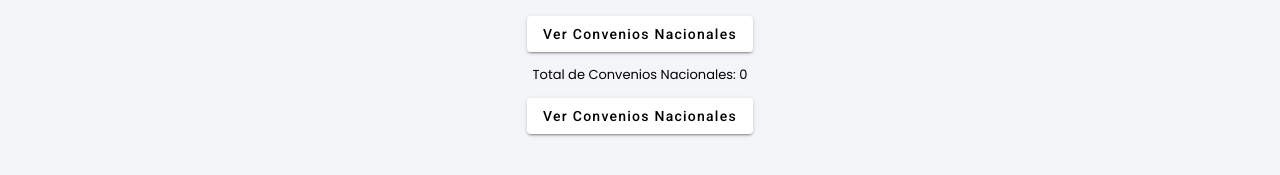
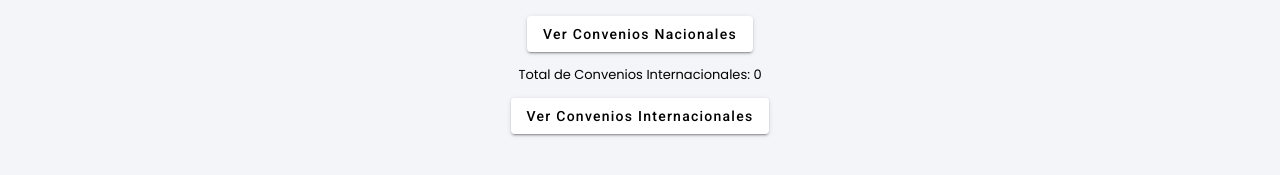
Before and after one commit to caterinne/FRONTEND, an Angular app: page /informe in a window 1280 px wide. Shown: the part 319-494 px from the top of the page. Built offline with nearby package versions, Linux system fonts and the light colour scheme; no server answers; sample sign-in values are in the browser's storage.

Commit message:
Se implementaron los informes y se arreglaron cosas pequeñas

```diff
--- a/src/app/components/informe/informe.component.html
+++ b/src/app/components/informe/informe.component.html
@@ -25,8 +25,8 @@
         <button mat-raised-button (click)="openConveniosNacionalModal()">Ver Convenios Nacionales</button>
       </div>
       <div>
-        <p>Total de Convenios Nacionales: {{ totalConveniosInternacionales }}</p>
-        <button mat-raised-button (click)="openConveniosInternacionalModal()">Ver Convenios Nacionales</button>
+        <p>Total de Convenios Internacionales: {{ totalConveniosInternacionales }}</p>
+        <button mat-raised-button (click)="openConveniosInternacionalModal()">Ver Convenios Internacionales</button>
       </div>
     </div>
   </div>
```
